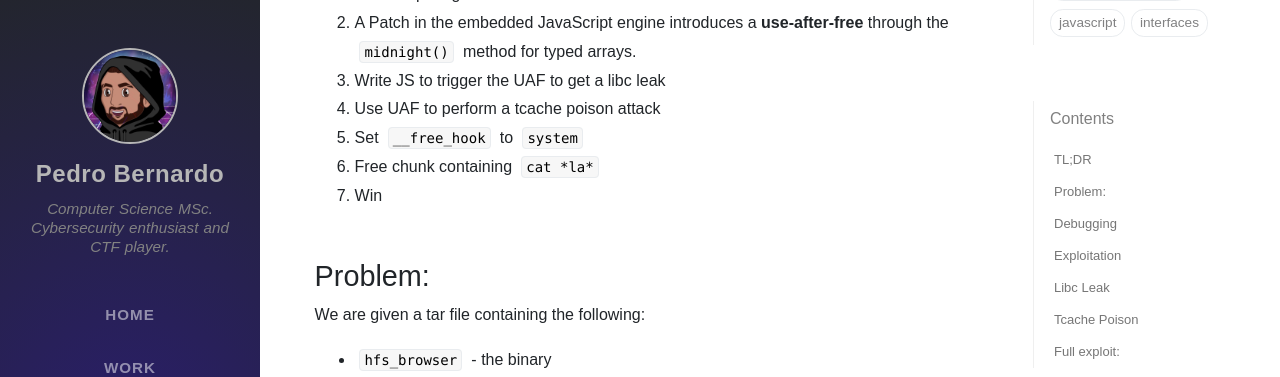
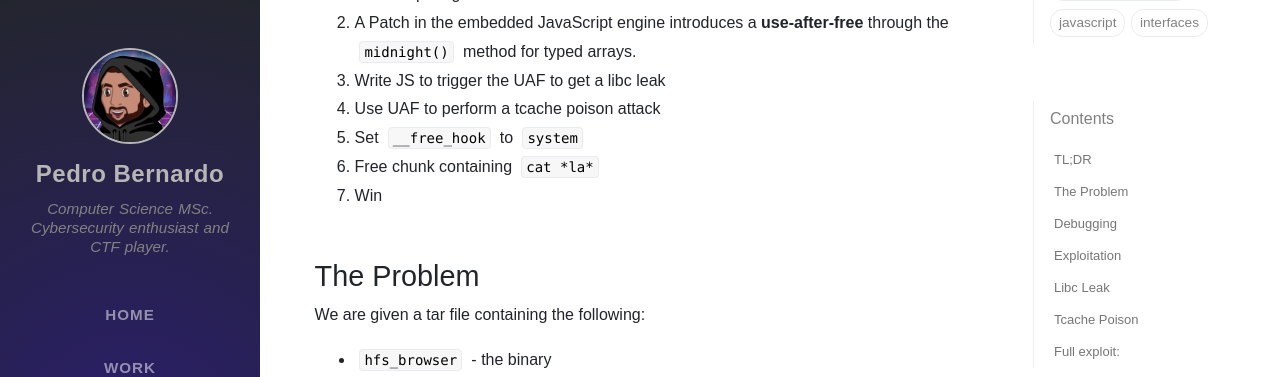
Before and after one commit to Pedro-Bernardo/pedro-bernardo.github.io, a Jekyll site: the page built from _posts/2022-04-03-midnightQuals22_hfs_browser.md, in a window 1280 px wide and 900 px high, scrolled down 456 px. Shown: the top 377 px of the window. Built offline with Jekyll 4.4.1, drawn with Linux system fonts in a browser that asks for light colours; nearby versions of some CDN libraries; some web fonts are replaced; comment, search, counter and statistics services are not loaded.

Commit message:
tweak text

```diff
--- a/_posts/2022-04-03-midnightQuals22_hfs_browser.md
+++ b/_posts/2022-04-03-midnightQuals22_hfs_browser.md
@@ -26,7 +26,7 @@ Solved with [@jorge](https://twitter.com/jorge_cmartins) and [@s3np41k1r1t0](htt
 6. Free chunk containing `cat *la*`
 7. Win
 
-# Problem:
+# The Problem
 We are given a tar file containing the following:
 - `hfs_browser` - the binary
 - `libc-2.31.so, libcurl-gnutls.so.4.6.0"` - libraries used remotely
@@ -154,7 +154,7 @@ We can also access the `fd` and `bk` pointers of freed chunks via indexing the f
 - UAF to leak freed chunk pointers
 - Binary has no `PIE` and `Partial RELRO`, so GOT overwrite is possible.
 
-### Plan
+### Plan:
 Eventually, we decided to try the following exploit:
 1. Leak libc using UAF
 2. Tcache poison to allocate a chunk on the `__free_hook`
```
